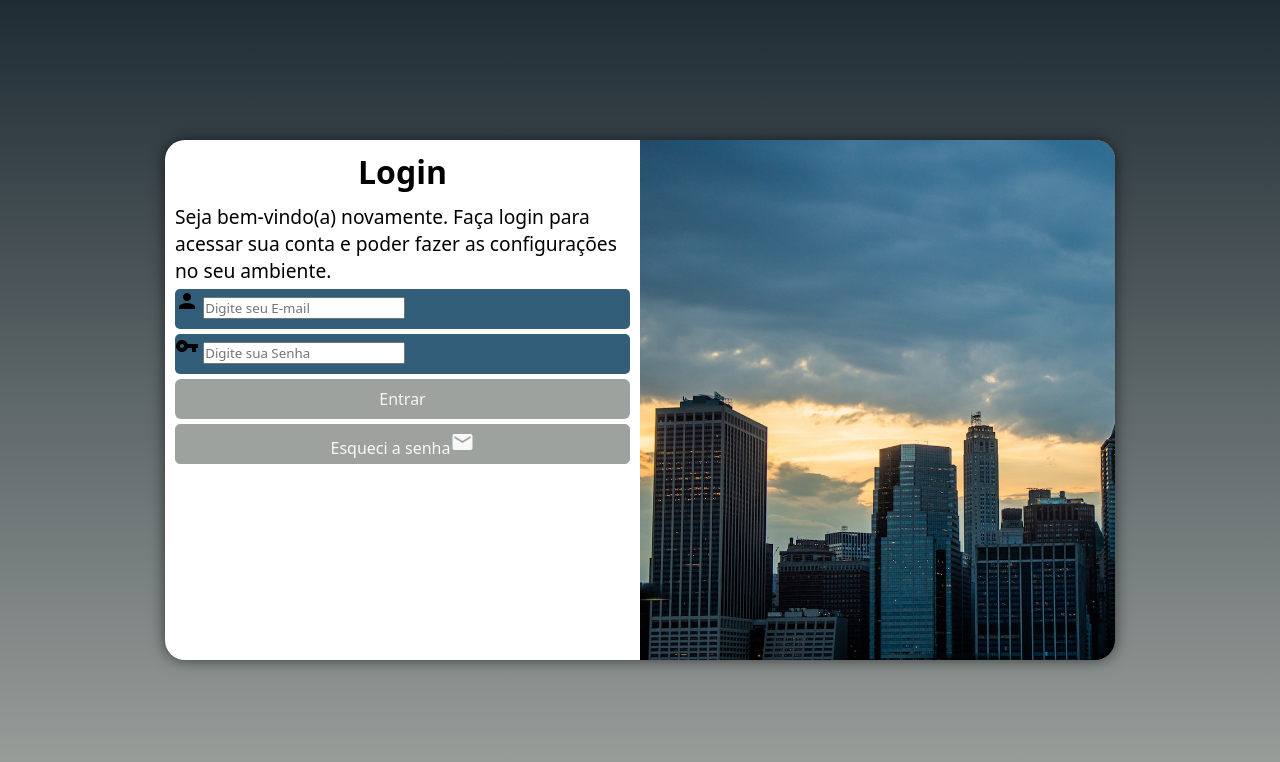
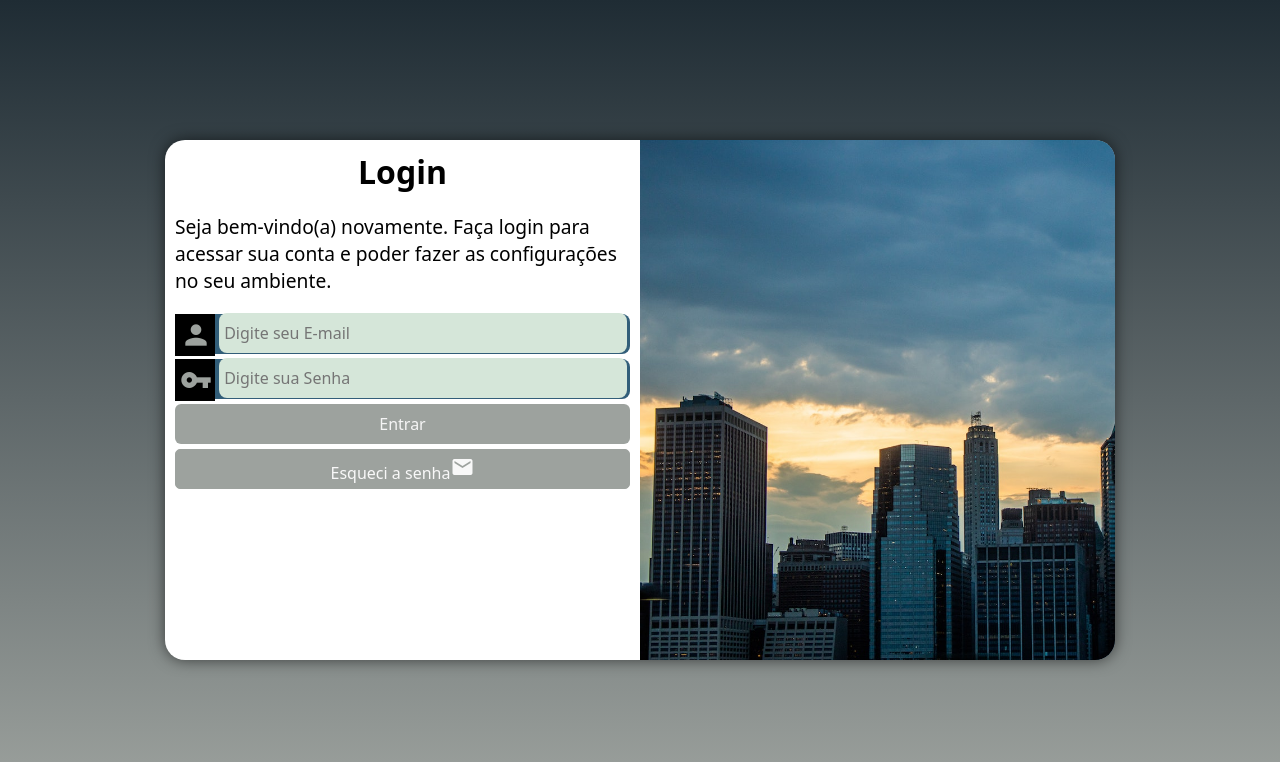
Before and after one commit to Deraniltons/projeto-login, a plain HTML site: page index.html in a window 1280 px wide. Drawn offline with Linux system fonts and the light colour scheme.

Commit message:
finalizei projeto login

```diff
--- a/estilos/media=query.css
+++ b/estilos/media=query.css
@@ -7,6 +7,7 @@
     }
     #login{
         width: 85vw;
+        height: 320px;
     }
 
     #login > #imagem{
@@ -26,7 +27,10 @@
 
     #formulario > p {
     font-size: 1.1em;
+    margin: 10px 0px;
     }
+
+
 
 }
 
@@ -39,6 +43,7 @@
     }
     #login {
         width: 950px;
+        height: 300;
     }
 
     #login > #imagem {
@@ -59,6 +64,7 @@
 
     #formulario > p {
     font-size: 1.2em;
+    margin: 20px 0px;
     }
 
 }
--- a/estilos/style.css
+++ b/estilos/style.css
@@ -39,6 +39,8 @@ main {
     border-radius: 20px;
     overflow: hidden;
     box-shadow: 0px 0px 15px hsla(0, 0%, 0%, 0.572);
+
+
     transition: width 0.4s, heigth 0.4s;
     transition-timing-function: ease;
 }
@@ -71,12 +73,40 @@ main {
     width: 100%;
     display: block;
     height: 40px;
-    border-radius: 5px;
+    border-radius: 8px;
     margin: 5px 0px;
 }
 
 .campo > label {
     display: none;
+}
+
+.campo > span {
+    color: #9DA29E;
+    background-color: black;
+    font-size: 2em;
+    width: 40px;
+    padding: 5px;
+
+}
+
+.campo > input {
+    background-color: #d5e6d9;
+    font-size: 1em;
+    width: calc(100% - 47px);
+
+    height: 100%;
+    border: 0px;
+    border-radius: 8px;
+    padding: 5px;
+
+    transform: translateY(-12px);
+
+}
+
+.campo >input:focus-within {
+    background-color: white;
+    border: none;
 }
 
 .botao{
```
